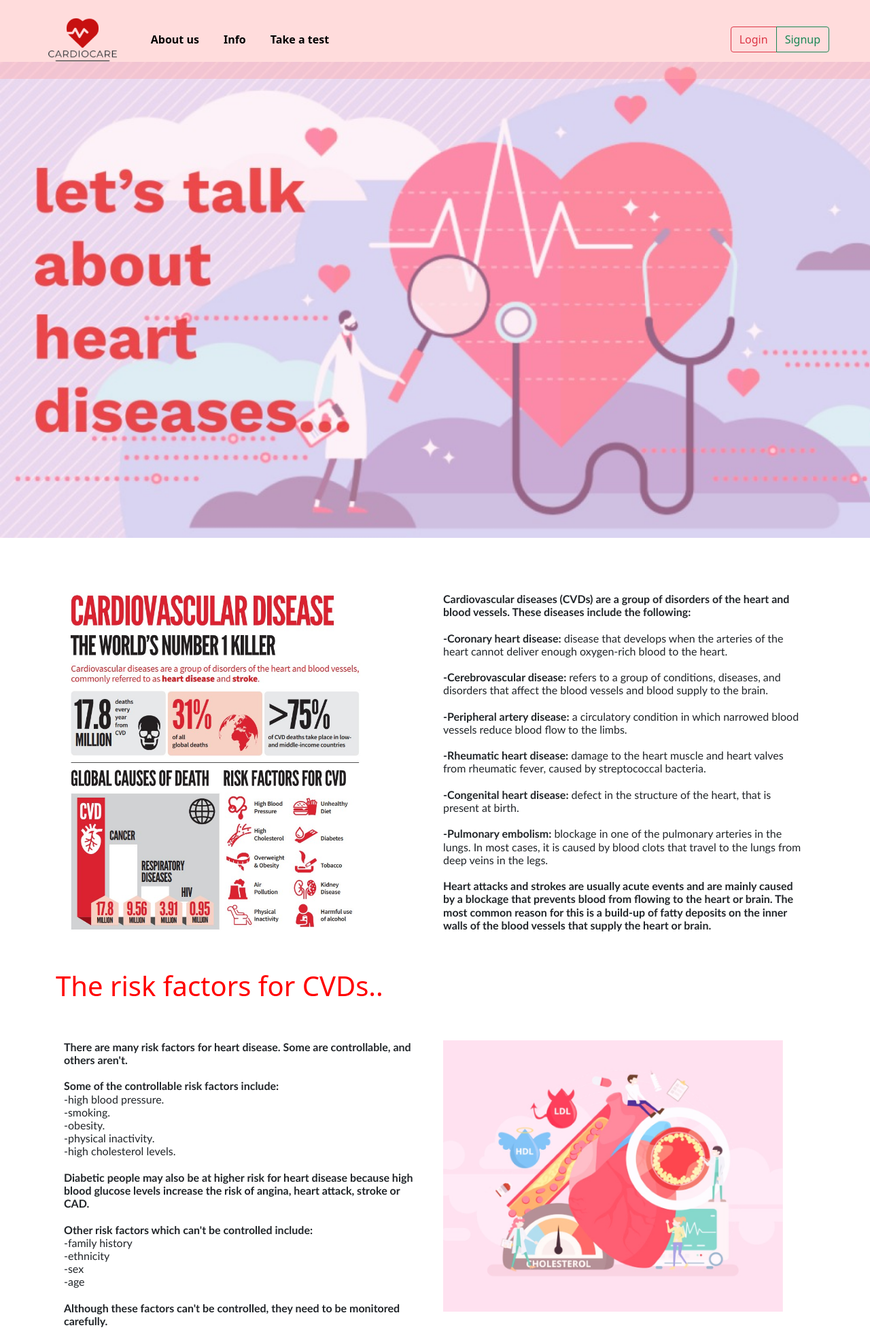
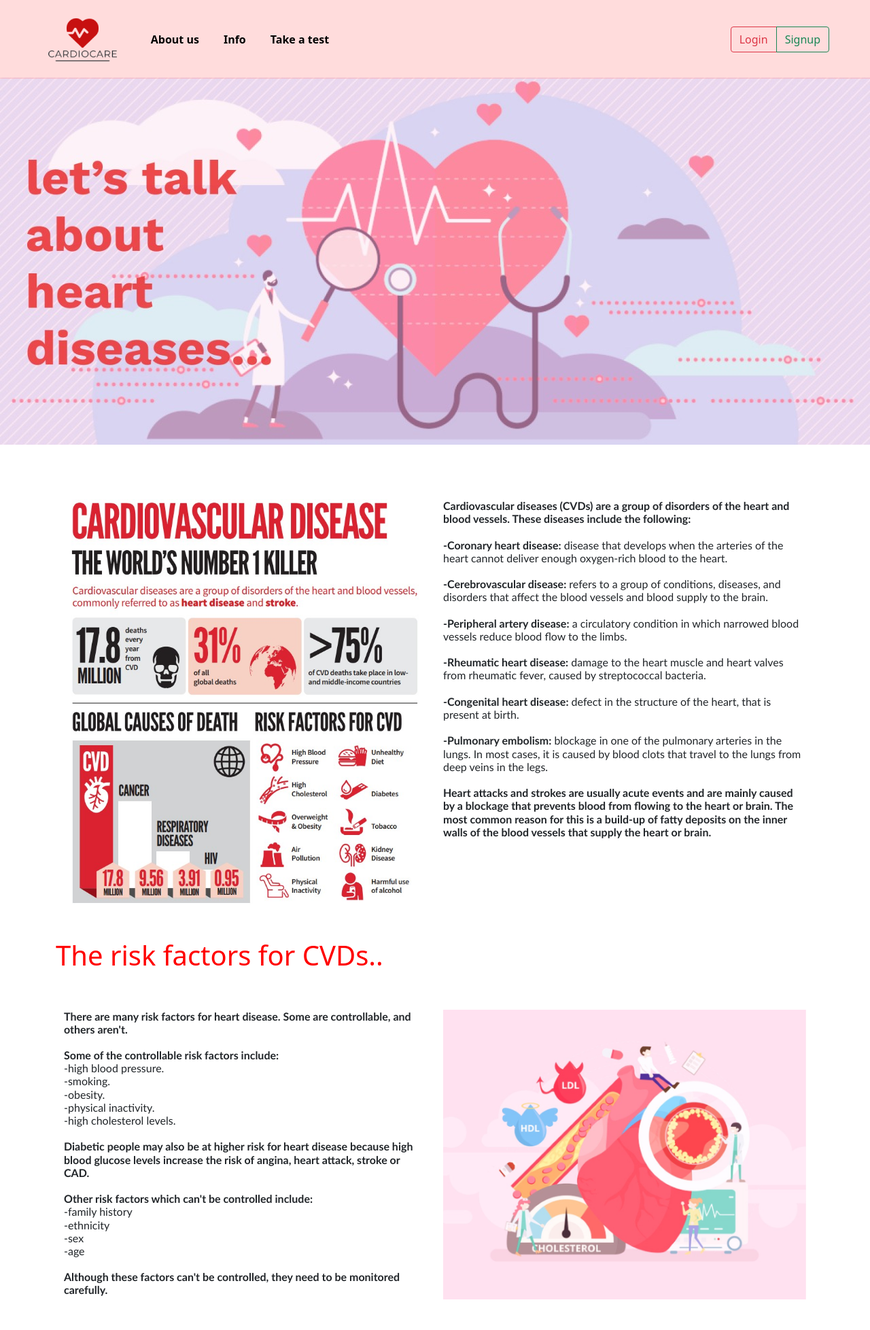
Before and after one commit to AsadNizami/Cardiocare, a Django app: page /info/ in a window 1280 px wide. Shown: the top 1956 px of the page at 68% size. Run offline with Django 3.2, Linux system fonts and the light colour scheme; some libraries are stand-ins or nearby versions.

Commit message:
'minor_bugs_fixed'

```diff
--- a/app/templates/app/base.html
+++ b/app/templates/app/base.html
@@ -10,7 +10,9 @@
   <!-- Bootstrap CSS -->
   <link href="https://cdn.jsdelivr.net/npm/bootstrap@5.0.0-beta3/dist/css/bootstrap.min.css" rel="stylesheet"
     integrity="sha384-eOJMYsd53ii+scO/bJGFsiCZc+5NDVN2yr8+0RDqr0Ql0h+rP48ckxlpbzKgwra6" crossorigin="anonymous">
-
+  <link rel="icon"
+      type="image/png"
+      href="{% static 'app/base/favicon.png' %}">
   <!--manual CSS-->
   <link rel="stylesheet" type="text/css" href="{% static 'main1.css' %}">
   <script src="https://kit.fontawesome.com/5d3325bdeb.js" crossorigin="anonymous"></script>
@@ -104,7 +106,7 @@
   <!-- END banner -->
   <!--footer -->
 
-  <footer class="full_footer ">
+  <footer class="full_footer">
     <div class="container topfooter">
       <div class="row border-new ">
 
@@ -166,14 +168,9 @@
    <!--END footer -->
 
 
-
-
   <!-- Option 1: Bootstrap Bundle with Popper -->
   <script src="https://cdn.jsdelivr.net/npm/bootstrap@5.0.0-beta3/dist/js/bootstrap.bundle.min.js"
     integrity="sha384-JEW9xMcG8R+pH31jmWH6WWP0WintQrMb4s7ZOdauHnUtxwoG2vI5DkLtS3qm9Ekf"
     crossorigin="anonymous"></script>
-
-
 </body>
-
 </html>
--- a/info/templates/info/Info.html
+++ b/info/templates/info/Info.html
@@ -232,7 +232,7 @@ diseases can include:</b><br><br>
 <div class="hlines"><h1>Want to know more?</h1>
 </div><br>
 <div class="msg">
-<b>If you are interested in reading in detail about CMDs, here are a few links that might help you:</b><br>
+<b>If you are interested in reading in detail about CVDs, here are a few links that might help you:</b><br>
 <div style="font-style: italic;"> 1. <a href="https://www.healthline.com/heath/heart-disease" target="_blank">https://www.healthline.com/heath/heart-disease</a><br>
 2. <a href="https://www.who.int/news-room/fact-sheets/detail/cardiovascular-diseases-(cvds)" target="_blank">https://www.who.int/news-room/fact-sheets/detail/cardiovascular-diseases-(cvds)</a><br>
 3. <a href="https://www.world-heart-federation.org/" target="_blank">https://www.world-heart-federation.org/</a><br>
--- a/static/style.css
+++ b/static/style.css
@@ -4,18 +4,22 @@ body{
 .banner{
     background:url(../../../static/info/info/p1_text.jpeg) no-repeat;
     width:100%;
-    min-height: 700px;
-    min-width: 540px;
+    height: auto;
+    min-height: 540px;
+    /*min-width: 540px;*/
     margin-bottom: 80px;
-    margin-top: -25px;
+    margin-top: -2px;
     background-size: cover;
 	-webkit-background-size: cover;
   -moz-background-size: cover;
   -o-background-size: cover;
 }
 .img1{
-    max-height: 500px;
-    max-width: 500px;
+    width:100%;
+    height: auto;
+    /*min-height: 240px;
+    max-height: 400px;
+    max-width: 400px;*/
 }
 .msg{
     font-family:'Gill Sans', 'Gill Sans MT', 'Calibri', 'Trebuchet MS', 'sans-serif'
```
Also changed, not shown: app/templates/app/home.html (+5 -12 lines), static/app/base/favicon.png (added).
